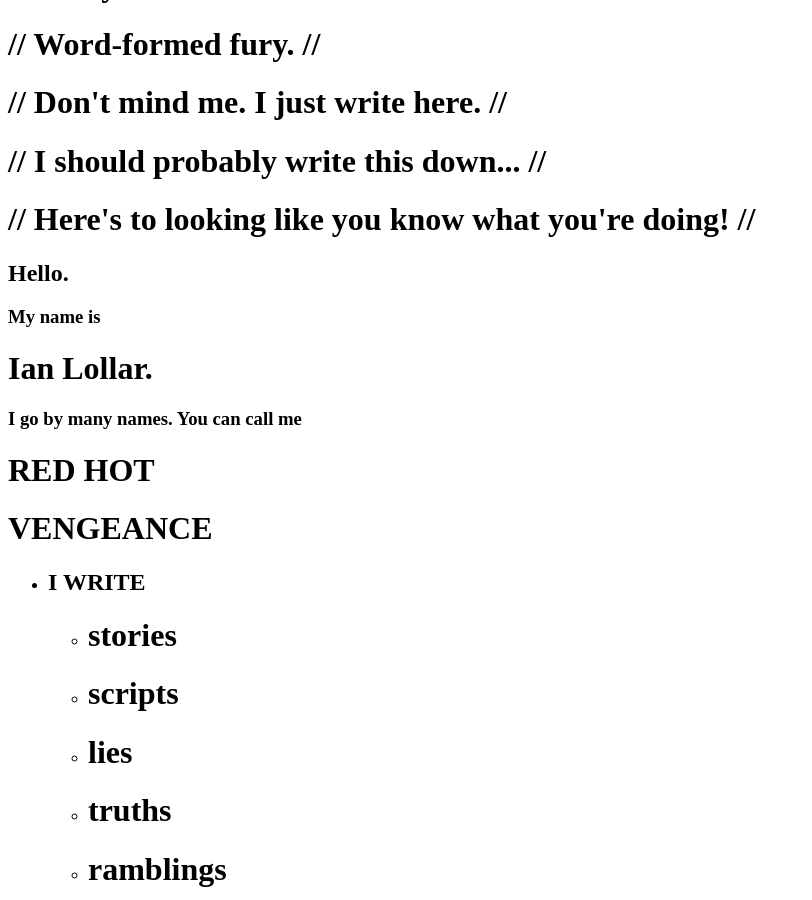
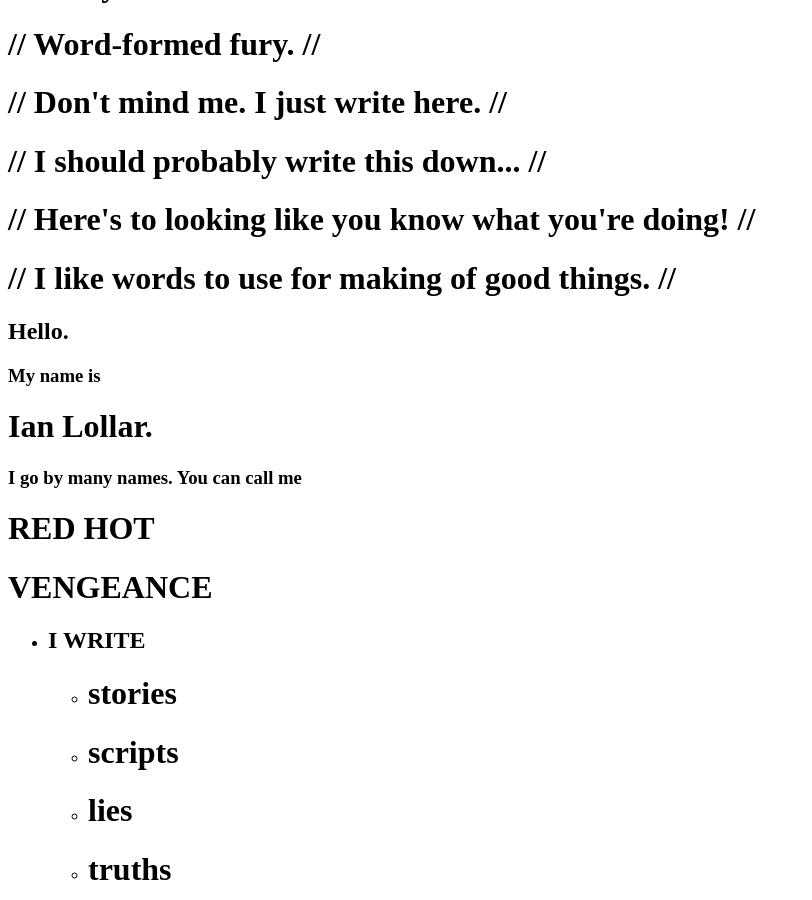
Before and after one commit to redhotvengeance/redhotvengeance.com, a Jekyll site: the page built from about.html, in a window 1280 px wide and 900 px high, scrolled down 347 px. Shown: the whole window, without its empty margins (0-812 px from the left). Built offline with Jekyll 4.4.1, drawn with Linux system fonts in a browser that asks for light colours.

Commit message:
Add new tagline

```diff
--- a/_layouts/default.html
+++ b/_layouts/default.html
@@ -101,6 +101,7 @@
       <h1>// Don't mind me. I just write here. //</h1>
       <h1>// I should probably write this down... //</h1>
       <h1>// Here's to looking like you know what you're doing! //</h1>
+      <h1>// I like words to use for making of good things. //</h1>
     </div>
     <div class='main-content'>
       {{content}}
```
